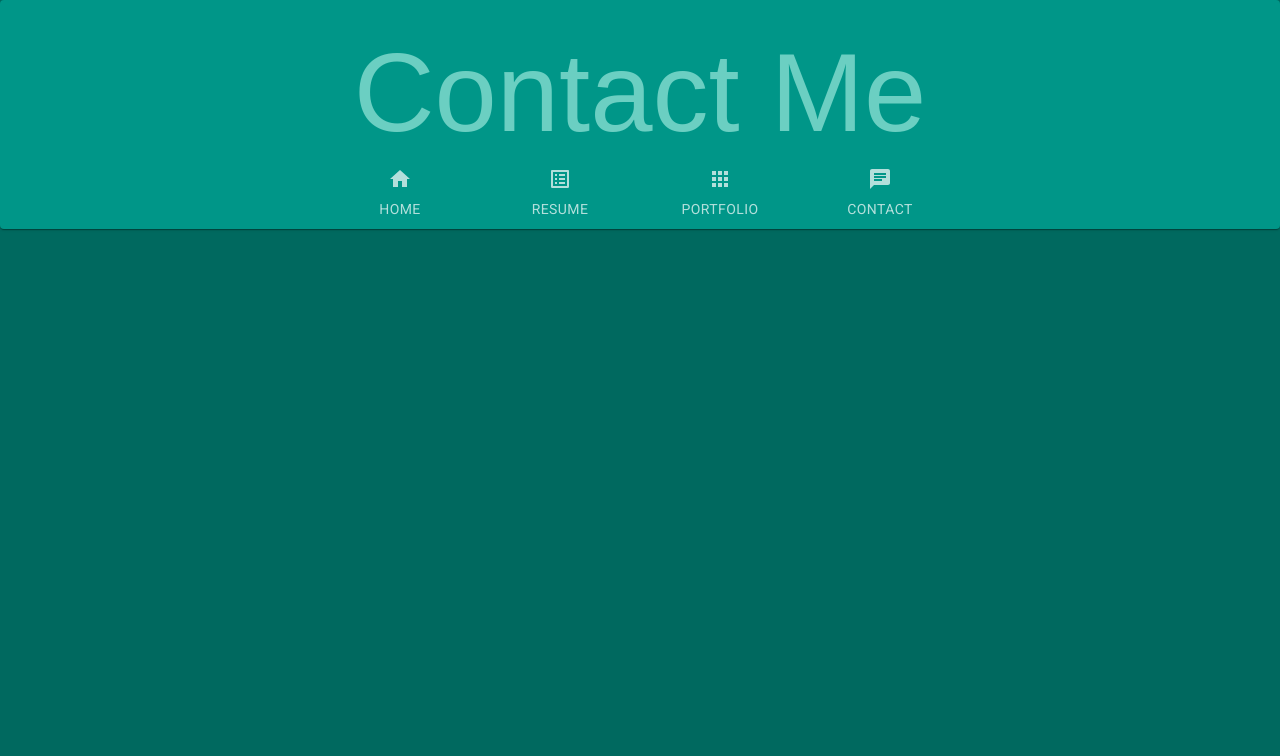
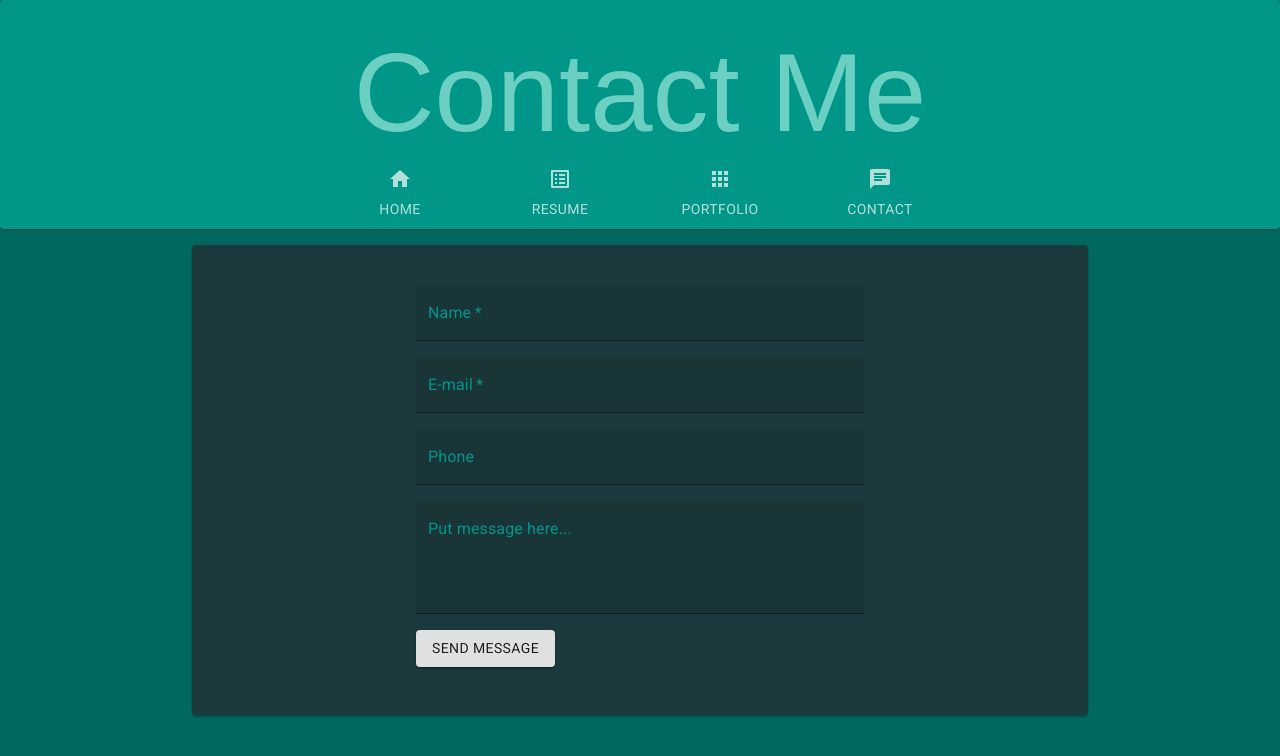
Before and after one commit to angelpsch/react-portfolio, a React (Create React App) app: page /contact in a window 1280 px wide. Shown: the top 756 px of the page. Built offline with nearby package versions, Linux system fonts and the light colour scheme; a web font is replaced by a local one; what @fortawesome/pro-duotone-svg-icons would draw is missing.

Commit message:
contact page

```diff
--- a/src/Routes.js
+++ b/src/Routes.js
@@ -1,6 +1,5 @@
 import React, { Component } from "react";
 import { Route, Switch } from "react-router-dom";
-import Header from './components/HeaderTabs';
 
 // Pages
 import Home from './pages/Home';
@@ -14,7 +13,7 @@ render(){
      return (
             <div>
                 <Switch>
-                    <Route exact path='/react-portfolio/' pathname="Angel Schultz" component={Home}>
+                    <Route exact path='/' pathname="Angel Schultz" component={Home}>
                         <Home />
                     </Route>
                     <Route path='/resume' component={Resume}>
--- a/src/components/HeaderTabs/index.js
+++ b/src/components/HeaderTabs/index.js
@@ -50,16 +50,16 @@ export default function Header(props) {
         centered
         aria-label="icon label tabs"
       >
-        <Link to={'/'}>
+        <Link to={'/'} className='navItem'>
             <Tab icon={<HomeIcon />} label="Home" className ={classes.tabs}/>
         </Link>
-        <Link to={'/resume'}>
+        <Link to={'/resume'} className='navItem'>
             <Tab icon={<ListAltIcon />} label="Resume" className ={classes.tabs}/>
         </Link>
-        <Link to={'/portfolio'}>
+        <Link to={'/portfolio'} className='navItem'>
             <Tab icon={<AppsIcon />} label="Portfolio" className ={classes.tabs}/>
         </Link>
-        <Link to={'/contact'}>
+        <Link to={'/contact'} className='navItem'>
             <Tab icon={<ChatIcon />} label="Contact" className ={classes.tabs}/>
         </Link>
 
--- a/src/components/PortfolioContent/index.js
+++ b/src/components/PortfolioContent/index.js
@@ -169,7 +169,7 @@ export default function AdvancedGridList() {
         <Accordion square expanded={expanded === 'panel1'} onChange={handleChange('panel1')}>
         <AccordionSummary aria-controls="panel1d-content" id="panel1d-header">
       <Typography variant='h3' classname={classes.type}>
-            Team Projects
+      <FontAwesomeIcon icon={['fad', 'user-friends']} /> Team Projects
           </Typography>
           </AccordionSummary>
           <AccordionDetails>
@@ -203,7 +203,7 @@ export default function AdvancedGridList() {
         <Accordion square expanded={expanded === 'panel2'} onChange={handleChange('panel2')}>
         <AccordionSummary aria-controls="panel2d-content" id="panel2d-header">
       <Typography variant='h3' classname={classes.type}>
-            Individual Projects
+      <FontAwesomeIcon icon={['fad', 'user']} /> Individual Projects
           </Typography>
           </AccordionSummary>
           <AccordionDetails>
--- a/src/components/styles.scss
+++ b/src/components/styles.scss
@@ -1,5 +1,11 @@
 @import url("https://use.typekit.net/gcx6nic.css");
 @import url('https://use.typekit.net/jri1ggg.css');
+
+// Variables
+$darker-teal: #1C3A3E;
+$light-teal: #009688;
+$lighter-teal: #6bcfc2;
+$dark-teal: #00695f;
 
 h1, h2, h3, h4, h5 {
     text-align: center;
@@ -12,7 +18,7 @@ h1, h2, h3, h4, h5 {
 
 .logo {
     text-align: center;
-    color: rgb(107, 207, 194);
+    color: $lighter-teal;
     font-family: 'fave-script-pro', sans-serif;
     font-weight: 400;
     font-style: normal;
@@ -21,3 +27,57 @@ h1, h2, h3, h4, h5 {
     margin: 0;
     padding-top: 0.25em;
 }
+
+.navItem {
+    text-decoration-line: none;
+}
+
+
+
+
+    #contact {
+        margin: 0 auto;
+        margin-top: 1em;
+        width: 70%;
+        background-color: $darker-teal;
+    .form {
+        margin: 0 auto;
+        padding-top: 2.5em;
+        padding-bottom: 3em;
+        width: 50%;
+        .contactInput {
+            width: 100%;
+            margin: 0 auto;
+            margin-bottom: 1em;
+
+        }
+    }
+
+    }
+
+    label.MuiFormLabel-root{
+        color: $light-teal;
+    }
+
+    label.MuiFormLabel-root.Mui-focused {
+        color: $lighter-teal;
+    }
+
+    .Mui-focused.MuiInputBase-formControl.Mui-focused  {
+        color: $light-teal;
+        border-bottom: $light-teal 1px solid;
+    }
+
+    .MuiInputBase-root.MuiFilledInput-root.MuiFilledInput-underline.MuiInputBase-formControl.MuiFilledInput-underline:after {
+        transition: transform 200ms cubic-bezier(0.0, 0, 0.2, 1) 0ms;
+        transform: scaleX(0);
+
+        border-bottom: $light-teal 1px solid;
+
+    }
+
+    // Media Queries
+
+    @media (min-width: 768px) {
+
+    }
--- a/src/pages/Contact.js
+++ b/src/pages/Contact.js
@@ -1,10 +1,53 @@
 import React, { Component } from 'react';
 import { Helmet } from 'react-helmet';
 import Header from '../components/HeaderTabs';
+import { Paper, TextField, Button } from '@material-ui/core';
+import axios from 'axios';
+
 
 export default class Contact extends Component {
 
+    state = {
+        name: '',
+        message: '',
+        email: '',
+        sent: false,
+        buttonText: 'Send Message'
+    }
+
+    formSubmit = (e) => {
+        e.preventDefault()
+
+        this.setState({
+            buttonText: '...sending'
+        })
+
+        let data = {
+            name: this.state.name,
+            email: this.state.email,
+            message: this.state.message
+        }
+
+        axios.post('API_URI', data)
+        .then( res => {
+            this.setState({ sent: true }, this.resetForm())
+        })
+        .catch( () => {
+          console.log('Message not sent')
+        })
+      }
+
+      resetForm = () => {
+        this.setState({
+            name: '',
+            message: '',
+            email: '',
+            buttonText: 'Message Sent'
+        })
+    }
+
     render() {
+
         return (
             <div>
 
@@ -14,6 +57,54 @@ export default class Contact extends Component {
                 </Helmet>
 
                 <Header title='Contact Me' />
+
+            <div className='contact'>
+
+            <Paper elevation={2} id='contact'>
+            <form className='form' onSubmit={ (e) => this.formSubmit(e)}>
+
+                <TextField
+                    required
+                    className='contactInput'
+                    label="Name"
+                    onChange={e => this.setState({ name: e.target.value})}
+                    name='name'
+                    variant="filled"
+                    color='primary'
+                    />
+                <TextField
+                    required
+                    className='contactInput'
+                    label="E-mail"
+                    onChange={e => this.setState({ email: e.target.value})}
+                    name='email'
+                    variant="filled"
+                    color='primary'
+                    />
+                <TextField
+                    className='contactInput'
+                    label="Phone"
+                    onChange={e => this.setState({ email: e.target.value})}
+                    name='phone'
+                    variant="filled"
+                    color='primary'
+                    />
+                <TextField
+                    multiline
+                    rows={4}
+                    className='contactInput'
+                    label="Put message here..."
+                    onChange={e => this.setState({ message: e.target.value})}
+                    name='name'
+                    variant="filled"
+                    color='primary'
+                    />
+                    <Button variant="contained" type='submit'>
+                    {this.state.buttonText}
+                    </Button>
+                </form>
+            </Paper>
+        </div>
             </div>
         );
     }
```
Also changed, not shown: index.js (added, +57 -0 lines), package.json (+11 -3 lines), src/components/ContactContent/index.js (+105 -0 lines), 2 other files (tests, documents, lock files or other folders).
